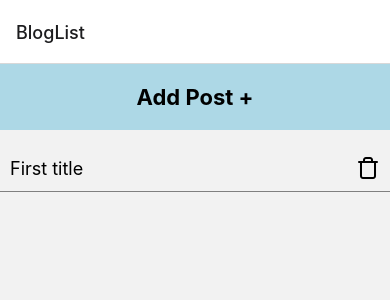
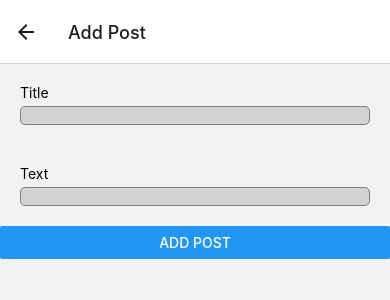
Before and after one commit to IsekaiGuy/BlogApp, a React Native app: screen /Create in a window 390 px wide. Shown: the top 300 px of the page. Built offline with nearby package versions, Linux system fonts and the light colour scheme.

Commit message:
CreateScreen added

```diff
--- a/App.tsx
+++ b/App.tsx
@@ -4,6 +4,7 @@ import { createNativeStackNavigator } from '@react-navigation/native-stack';
 import { store } from "./src/store/configureStore";
 import { Provider } from 'react-redux';
 import ShowScreen from "./src/screens/ShowScreen";
+import CreateScreen from "./src/screens/CreateScreen";
 
 const Stack = createNativeStackNavigator();
 
@@ -21,6 +22,11 @@ export default function App() {
                         component={ShowScreen}
                         options={{ title: 'Show Post' }}
                     />
+                    <Stack.Screen
+                        name="Create"
+                        component={CreateScreen}
+                        options={{ title: 'Add Post' }}
+                    />
                 </Stack.Navigator>
             </NavigationContainer>
         </Provider>
--- /dev/null
+++ b/src/screens/CreateScreen.tsx
@@ -0,0 +1,57 @@
+import React, {useState} from "react";
+import {View, TextInput, Text, StyleSheet, Button} from "react-native";
+import {useDispatch} from "react-redux";
+import {add} from "../slices/changeBlogPost";
+
+const CreateScreen = ({navigation}:any) => {
+    const [state, setState] = useState({title:'', text: ''});
+    const dispatch = useDispatch();
+
+    return (<View>
+        <View style={styles.container}>
+            <Text style={styles.title}>
+                Title
+            </Text>
+            <TextInput
+            value={state.title}
+            onChangeText={title => setState({...state, title: title})}
+            style={styles.input}
+            />
+        </View>
+        <View style={styles.container}>
+            <Text style={styles.title}>
+                Text
+            </Text>
+            <TextInput
+            value={state.text}
+            onChangeText={text => setState({...state, text: text})}
+            style={styles.input}
+            />
+        </View>
+        <Button
+            title='Add Post'
+            onPress={() => {
+                dispatch(add({...state, id: Math.floor(Math.random() * 1000)}));
+                navigation.navigate('Index');
+            }}
+        />
+    </View>)
+}
+
+const styles = StyleSheet.create({
+    title: {
+      paddingBottom: 5
+    },
+    input: {
+        borderWidth: 1,
+        borderColor: 'grey',
+        borderRadius: 5,
+        backgroundColor: 'lightgrey',
+        paddingHorizontal: 5
+    },
+    container: {
+        padding: 20
+    }
+})
+
+export default CreateScreen;
--- a/src/screens/IndexScreen.tsx
+++ b/src/screens/IndexScreen.tsx
@@ -5,11 +5,12 @@ import {Feather} from '@expo/vector-icons';
 import {remove} from '../slices/changeBlogPost';
 
 const IndexScreen = ({ navigation }: any) => {
-    const {blogs} = useSelector(state => state.blogs);
+    const {blogs} = useSelector((state: any) => state.blogs);
     const dispatch = useDispatch();
+    console.log(blogs);
 
     return (<View>
-        <TouchableOpacity>
+        <TouchableOpacity  onPress={() => navigation.navigate('Create')}>
             <Text style={styles.button}>
                 Add Post +
             </Text>
--- a/src/screens/ShowScreen.tsx
+++ b/src/screens/ShowScreen.tsx
@@ -3,7 +3,7 @@ import {View, Text, StyleSheet} from "react-native";
 import {useSelector} from "react-redux";
 
 const ShowScreen = (props: any) => {
-    const post = useSelector(state => state.blogs.blogs.filter(item => item.id === props.route.params.id)[0]);
+    const post = useSelector((state: any) => state.blogs.blogs.filter((item: any) => item.id === props.route.params.id)[0]);
 
     return (<View>
         <Text style={styles.title}>
--- a/src/slices/changeBlogPost.tsx
+++ b/src/slices/changeBlogPost.tsx
@@ -11,11 +11,7 @@ export interface Blog {
 }
 
 const initialState: BlogState = {
-    blogs: [{
-        id: 1,
-        title: 'First title',
-        text: 'Some text'
-    }]
+    blogs: []
 }
 
 export const blogSlice = createSlice({
```
